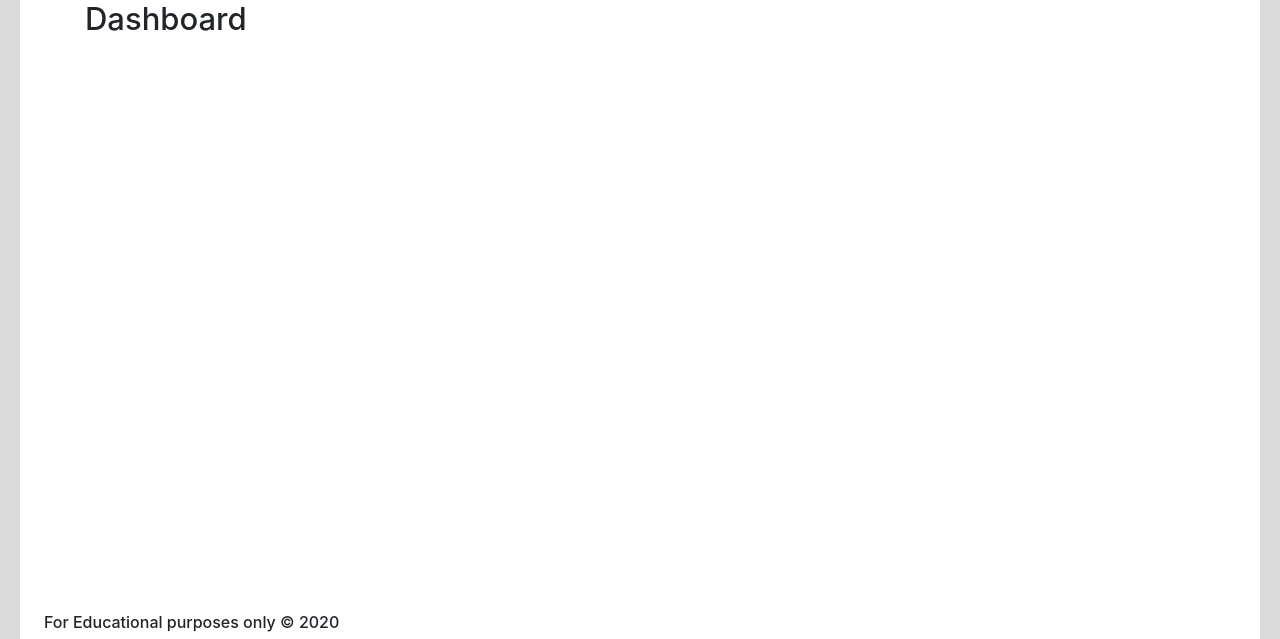
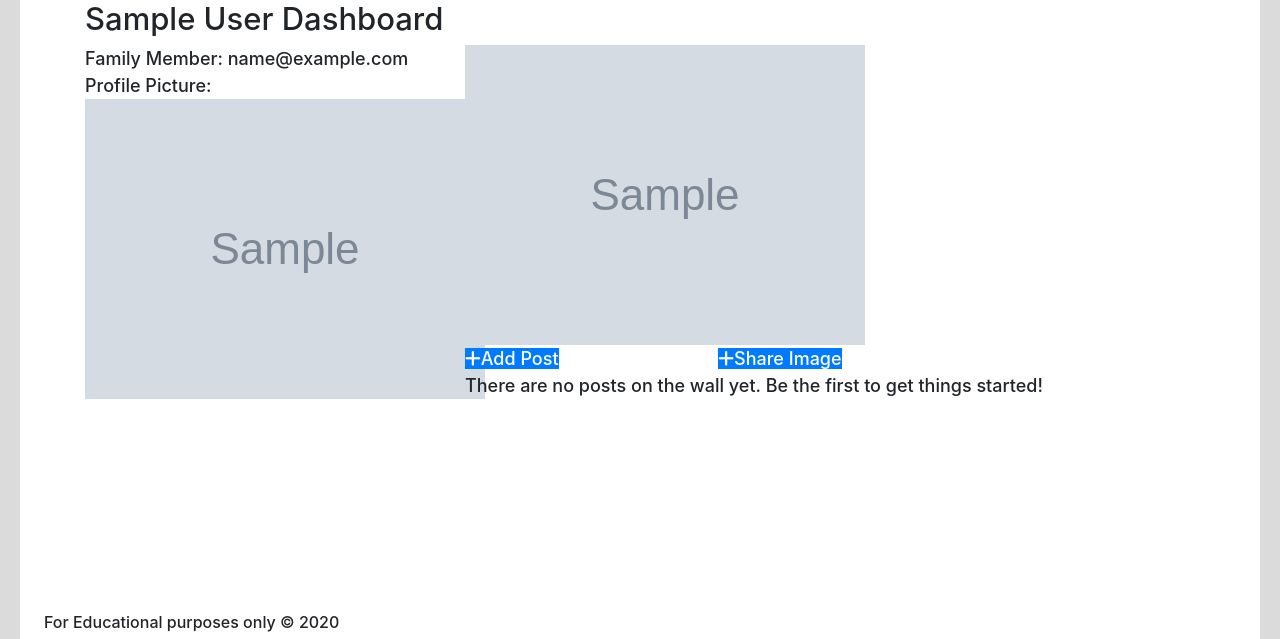
Before and after one commit to maliahavlicek/ci_hackathon_july_2020, a Django app: page /accounts/wall/ in a window 1280 px wide. Shown: the part 79-718 px from the top of the page. Run offline with Django 3.2, Linux system fonts and the light colour scheme; a user stored in the database is signed in; tables that the repository leaves empty hold one stand-in row (values such as "Sample post"); grey boxes marked "Sample" are stand-in pictures; some libraries are stand-ins or nearby versions.

Commit message:
Roughed in Posts URLS to provide all elements to wall.html

```diff
--- a/accounts/templates/walls/wall.html
+++ b/accounts/templates/walls/wall.html
@@ -11,8 +11,46 @@
 {% endblock %}
 {% block page_heading %}
     {# Put page specific javascript tags here. Ok to be empty. #}
-    {{ family.name|capfirst }} Dashboard
+    {{ family.family_name|capfirst }} Dashboard
 {% endblock %}
 {% block main_content %}
     {# Put main content here. SHOULD NOT BE EMPTY. #}
+    {% for member in family.get_members %}
+        <div class="row">
+            <div class="left col-md-4">
+                <div>Family Member: {{ member.email }}</div>
+                <div>Profile Picture: <img src="{{ member.user_profile.profile_picture.url }}"
+                                           alt="Profile Image for {{ member }}"></div>
+            </div>
+
+
+            <div class="right col-md-8">
+                <div class="row">
+                    <div class="col-md-8">
+                        <img class="img-fluid" src="{{ family.hero_image.url }}"
+                             alt="hero image for {{ family.family_name }}"/>
+                    </div>
+                </div>
+                <div class="row">
+                    <div class="col-md-4">
+                        <a href="{% url 'add_post' id=family.pk %}" class="btn-primary"><i class="fa fa-plus"></i>Add
+                            Post</a>
+                    </div>
+                    <div class="col-md-4">
+                        <a href="{% url 'add_image' id=family.pk %}" class="btn-primary"><i class="fa fa-plus"></i>Share
+                            Image</a>
+                    </div>
+                </div>
+                {% for post in post %}
+                    {{ post }}
+                {% empty %}
+                    There are no posts on the wall yet. Be the first to get things started!
+                {% endfor %}
+
+            </div>
+
+        </div>
+
+    {% endfor %}
+
 {% endblock %}
--- a/accounts/views.py
+++ b/accounts/views.py
@@ -6,6 +6,7 @@ from accounts.models import Family
 from users.models import User
 import json
 from .password import random_string
+from posts.models import Post
 
 
 @login_required
@@ -73,7 +74,10 @@ def default_wall(request):
     family = Family.objects.filter(members=user).first()
 
     if family:
-        return render(request, "walls/wall.html", {"family": family, "user": user})
+        posts = Post.objects.filter(family=family.pk).order_by('-datetime')[:30]
+        if not posts:
+            posts = []
+        return render(request, "walls/wall.html", {"family": family, "user": user, "posts": posts})
     else:
         messages.success(request, "You do not belong to any families yet, please create one.")
         return redirect(reverse('create_family'))
@@ -91,7 +95,10 @@ def wall(request, id):
         messages.warning(request, "I'm sorry, you do not belong to the family selected.")
 
     if family:
-        return render(request, "walls/wall.html", {"family": family, "user": user})
+        posts = Post.objects.filter(family=family.pk).order_by('-datetime')[:30]
+        if not posts:
+            posts = []
+        return render(request, "walls/wall.html", {"family": family, "user": user, "posts": posts})
     else:
         messages.success(request, "You do not belong to any families yet, please create one.")
         return redirect(reverse('create_family'))
--- a/ci_hackathon_july_2020/urls.py
+++ b/ci_hackathon_july_2020/urls.py
@@ -17,12 +17,15 @@ from django.contrib import admin
 from django.conf.urls import include
 from home.views import index
 from accounts import urls as accounts_urls
+from posts import urls as post_urls
 from django.urls import path
 from django.conf.urls.static import static
 import ci_hackathon_july_2020.settings as settings
 
-urlpatterns = [
+urlpatterns = static(settings.MEDIA_URL, document_root=settings.MEDIA_ROOT)
+urlpatterns += [
     path('admin/', admin.site.urls),
     path('', index, name='index'),
-    path('accounts/', include(accounts_urls))
+    path('accounts/', include(accounts_urls)),
+    path('posts/', include(post_urls))
 ]
--- a/posts/models.py
+++ b/posts/models.py
@@ -1,6 +1,7 @@
 from django.conf import settings
 from django.db import models
 from users.models import User
+from accounts.models import Family
 
 
 class Reaction(models.Model):
@@ -24,6 +25,8 @@ class Post(models.Model):
     """
     user = models.ForeignKey(User,
                              on_delete=models.CASCADE)
+    family = models.ForeignKey(Family,
+                               on_delete=models.CASCADE)
     status = models.TextField(max_length=250)
     react = models.ForeignKey(
         Reaction,
--- /dev/null
+++ b/posts/urls.py
@@ -0,0 +1,12 @@
+"""
+/challenges URL Configuration
+"""
+from django.urls import path
+from .views import add_image, add_post, update_image, update_post
+
+urlpatterns = [
+    path('add_image/<str:id>', add_image, name='add_image'),
+    path('add_post/<str:id>/', add_post, name='add_post'),
+    path('update_image/<str:id>', update_image, name='update_image'),
+    path('update_post/<str:id>/', update_post, name='update_post'),
+]
```
Also changed, not shown: ci_hackathon_july_2020/settings.py (+12 -3 lines), posts/templates/create_post.html (added, +18 -0 lines), posts/templates/share_image.html (added, +18 -0 lines), posts/templates/update_image.html (added, +18 -0 lines), posts/templates/update_post.html (added, +18 -0 lines), posts/views.py (+61 -1 lines).
